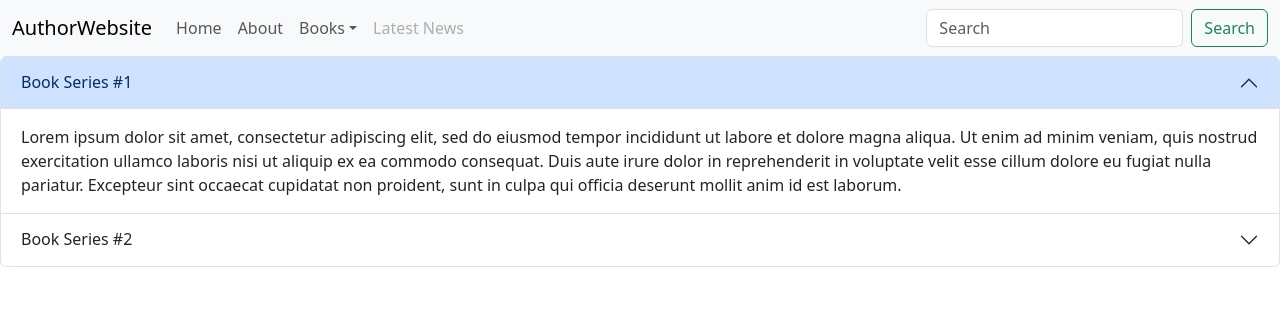
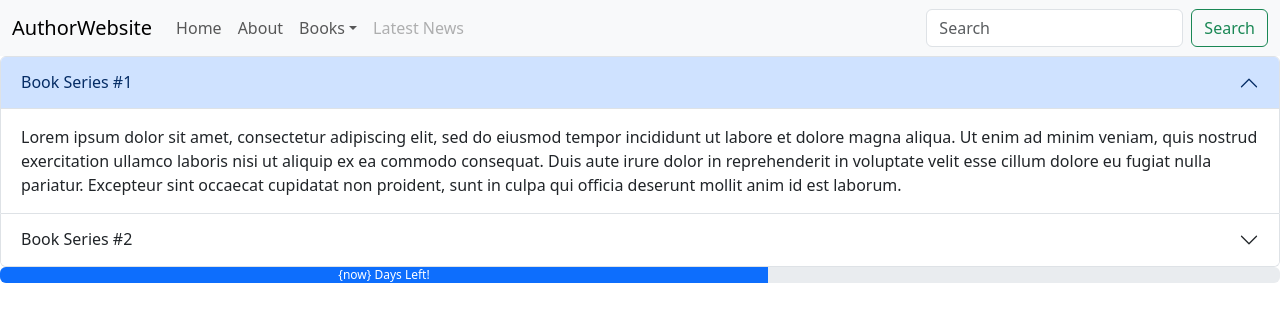
Before and after one commit to cozysyd/authorwebex_react_project, a React (Create React App) app: page / in a window 1280 px wide. Shown: the top 322 px of the page. Built offline with nearby package versions, Linux system fonts and the light colour scheme.

Commit message:
added to app.js

```diff
--- a/src/App.js
+++ b/src/App.js
@@ -1,11 +1,14 @@
 import * as React from 'react';
 import 'bootstrap/dist/css/bootstrap.min.css';
 import SeriesList from './ParenttoChild/SeriesList';
+import ReleaseDate from './ParenttoChild/ProgressBar';
 
 function App() {
   return (
     <div>
       <SeriesList />
+
+      <ReleaseDate />
     </div>
   );
 }
```
